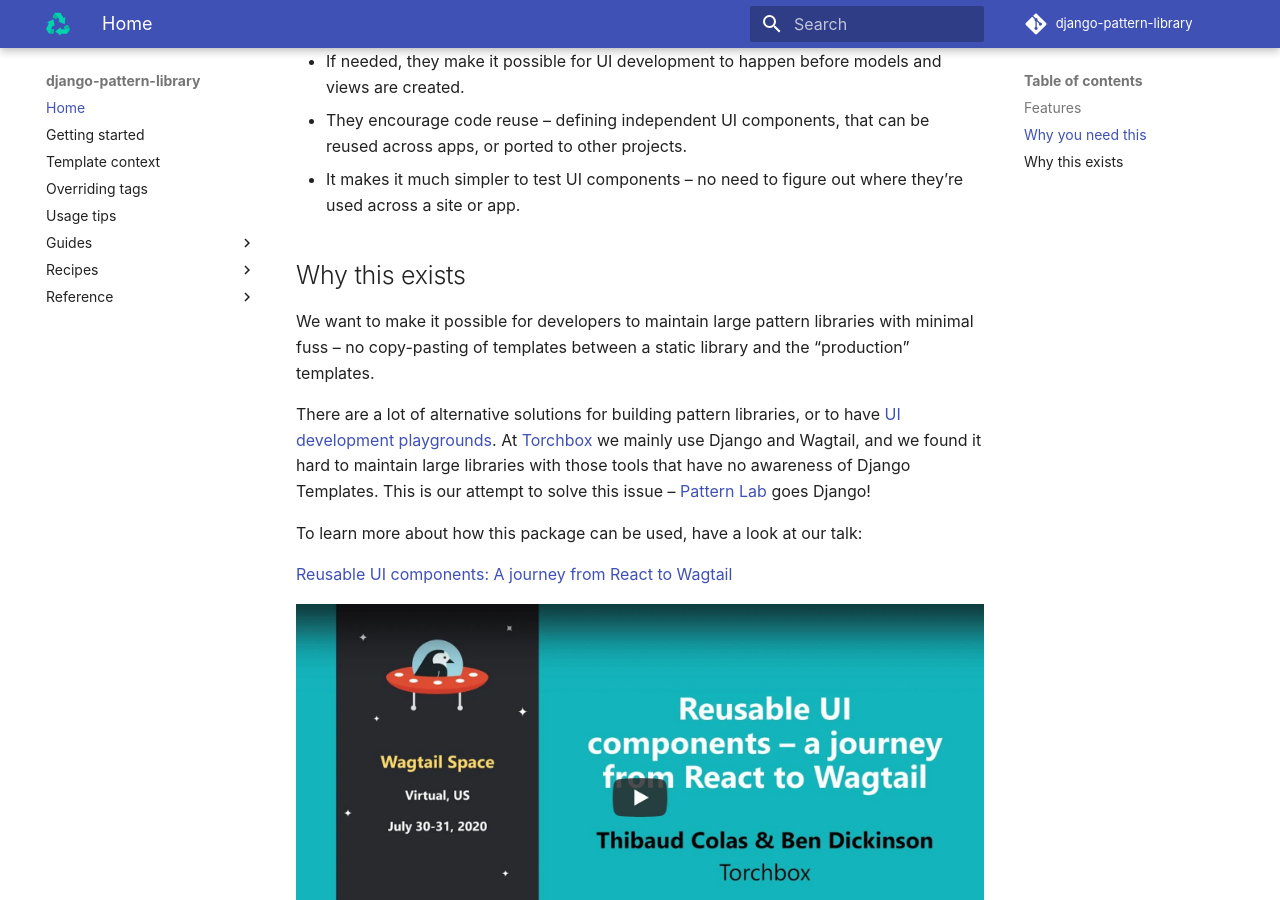
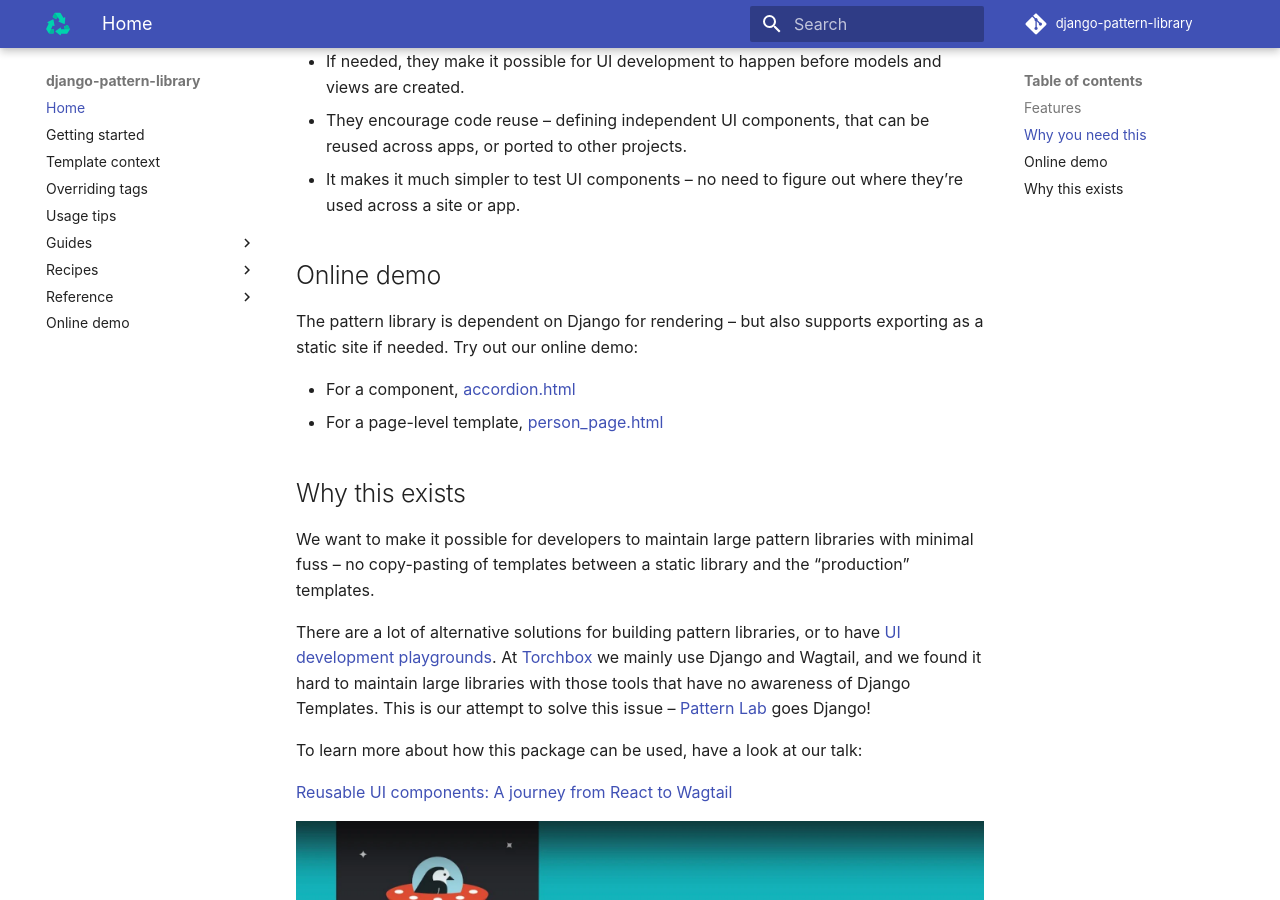
Before and after one commit to torchbox/django-pattern-library, an MkDocs documentation site: the page built from docs/index.md, in a window 1280 px wide and 900 px high, scrolled down 1101 px. Built offline with MkDocs 1.6.1 and Material for MkDocs 9.7.7, drawn with Linux system fonts in a browser that asks for light colours; comment, search, counter and statistics services are not loaded.

Commit message:
Add links to new demo site

```diff
--- a/docs/index.md
+++ b/docs/index.md
@@ -25,6 +25,13 @@
 - They encourage code reuse – defining independent UI components, that can be reused across apps, or ported to other projects.
 - It makes it much simpler to test UI components – no need to figure out where they’re used across a site or app.
 
+## Online demo
+
+The pattern library is dependent on Django for rendering – but also supports exporting as a static site if needed. Try out our online demo:
+
+- For a component, [accordion.html](https://torchbox.github.io/django-pattern-library/demo/pattern-library/pattern/patterns/molecules/accordion/accordion.html)
+- For a page-level template, [person_page.html](https://torchbox.github.io/django-pattern-library/demo/pattern-library/pattern/patterns/pages/people/person_page.html)
+
 ## Why this exists
 
 We want to make it possible for developers to maintain large pattern libraries with minimal fuss – no copy-pasting of templates between a static library and the “production” templates.
--- a/mkdocs.yml
+++ b/mkdocs.yml
@@ -50,3 +50,4 @@
     - 'Concepts': 'reference/concepts.md'
     - 'Known issues': 'reference/known-issues.md'
     - 'Related projects': 'reference/related-projects.md'
+  - 'Online demo': '/django-pattern-library/demo/pattern-library/'
```
Also changed, not shown: README.md (+8 -1 lines), docs/getting-started.md (+2 -0 lines).
